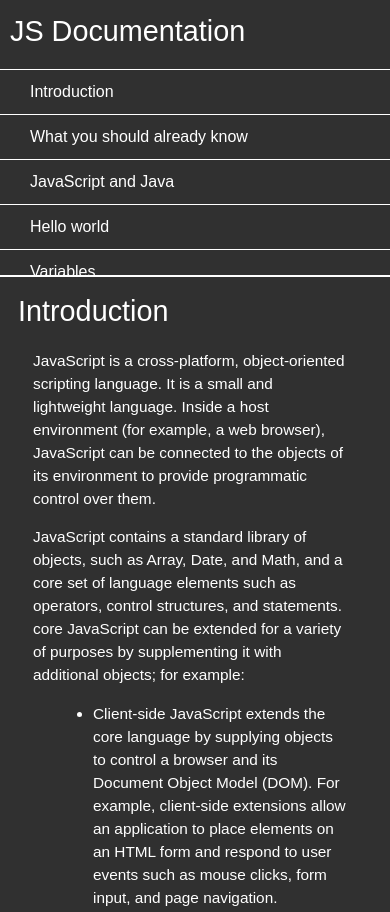
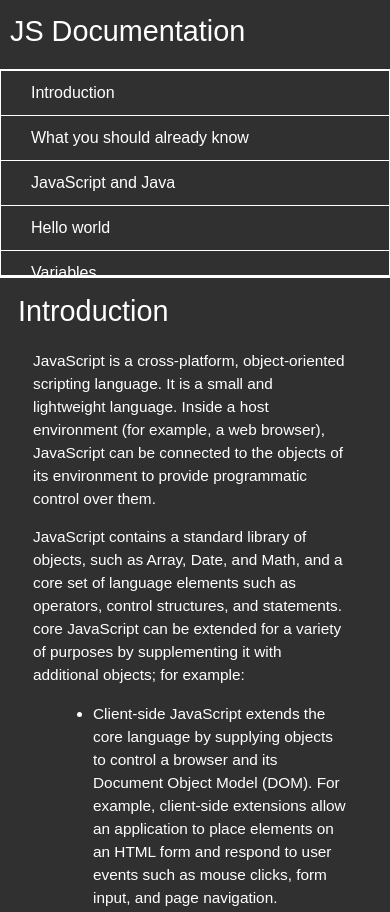
Before and after one commit to christian-prasetya/fcc-tech-docs, a plain HTML site: page index.html in a window 390 px wide. Shown: the top 912 px of the page. Drawn offline with Linux system fonts and the light colour scheme.

Commit message:
Fixing little mistake

```diff
--- a/style.css
+++ b/style.css
@@ -82,7 +82,7 @@ code {
 
 @media (max-width: 768px) {
   #navbar ul {
-    border 1px solid;
+    border: 1px solid;
     height: 207px;
   }
 
```
